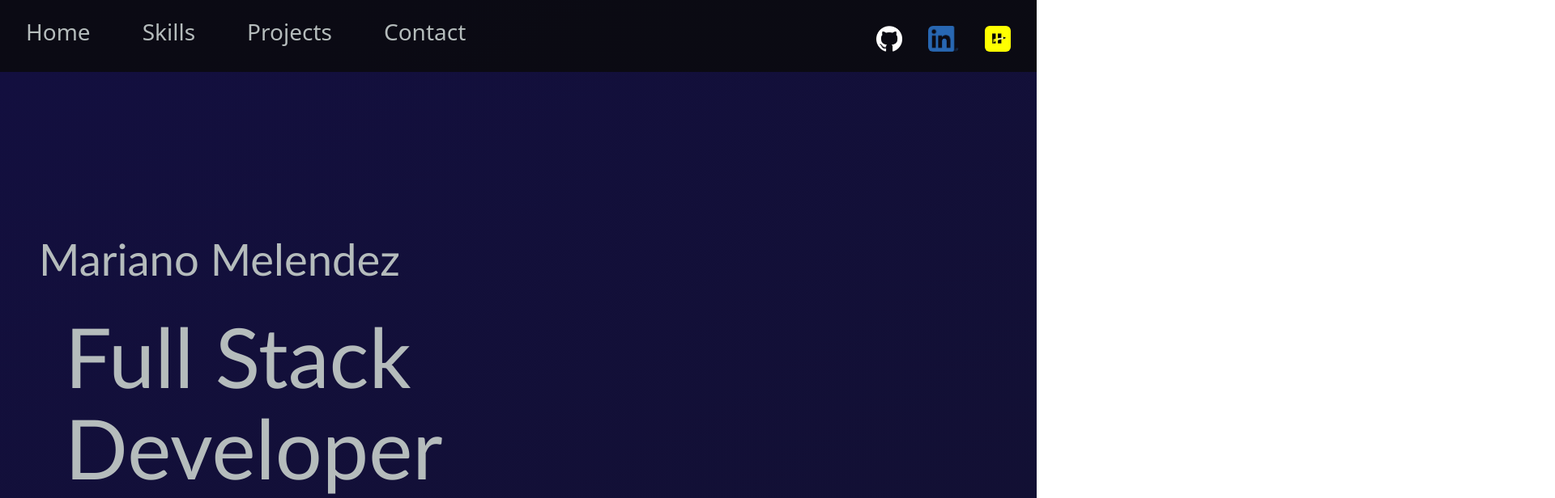
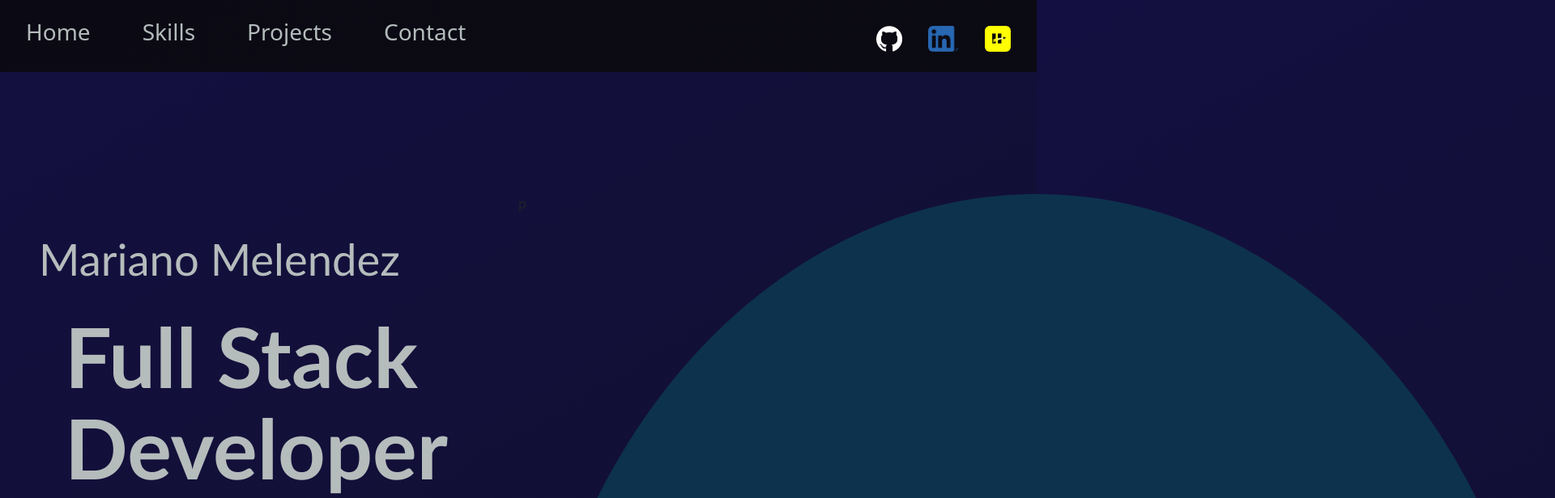
Before and after one commit to mariano3232/Portfolio, a React (Vite) app: page / in a window 1280 px wide. Shown: the top 616 px of the page at 81% size, 1920 px wide, since content can reach past the window. Built offline with nearby package versions, Linux system fonts and the light colour scheme.

Commit message:
circleBackground

```diff
--- a/src/App.jsx
+++ b/src/App.jsx
@@ -70,8 +70,8 @@ function App() {
   return (
     <div className={styles.App}>
     <NavBar/>
+    <div className={styles.circle}><p>p</p></div>
         <div id="#Intro" className={styles.first}>
-        {/* <img src={placeholder}alt="??????" className={styles.img}/> */}
             <div className={styles.text}>
                 <h2>Mariano Melendez</h2>
                 <h1 className={styles.bla}>Full Stack Developer</h1>
--- a/src/App.module.css
+++ b/src/App.module.css
@@ -8,6 +8,15 @@
     height:fit-content;
     background: linear-gradient(150deg, #130f40 0%, #111124 74%);
 
+}
+.circle{
+    position: absolute;
+    right: -40rem;
+    height: 100rem;
+    width: 80rem;
+    z-index: 0;
+    border-radius: 100%;
+    background-color: #0D324D;
 }
 .h1{
     color: grey;
@@ -30,6 +39,10 @@
 }
 .text{
     width: 80%;
+    z-index: 99;
+}
+.text>h1{
+    font-weight: 800;
 }
 .text>h2{
     font-size: 170%;
```
Also changed, not shown: src/components/projectsObject.js (line endings or trailing spaces).
